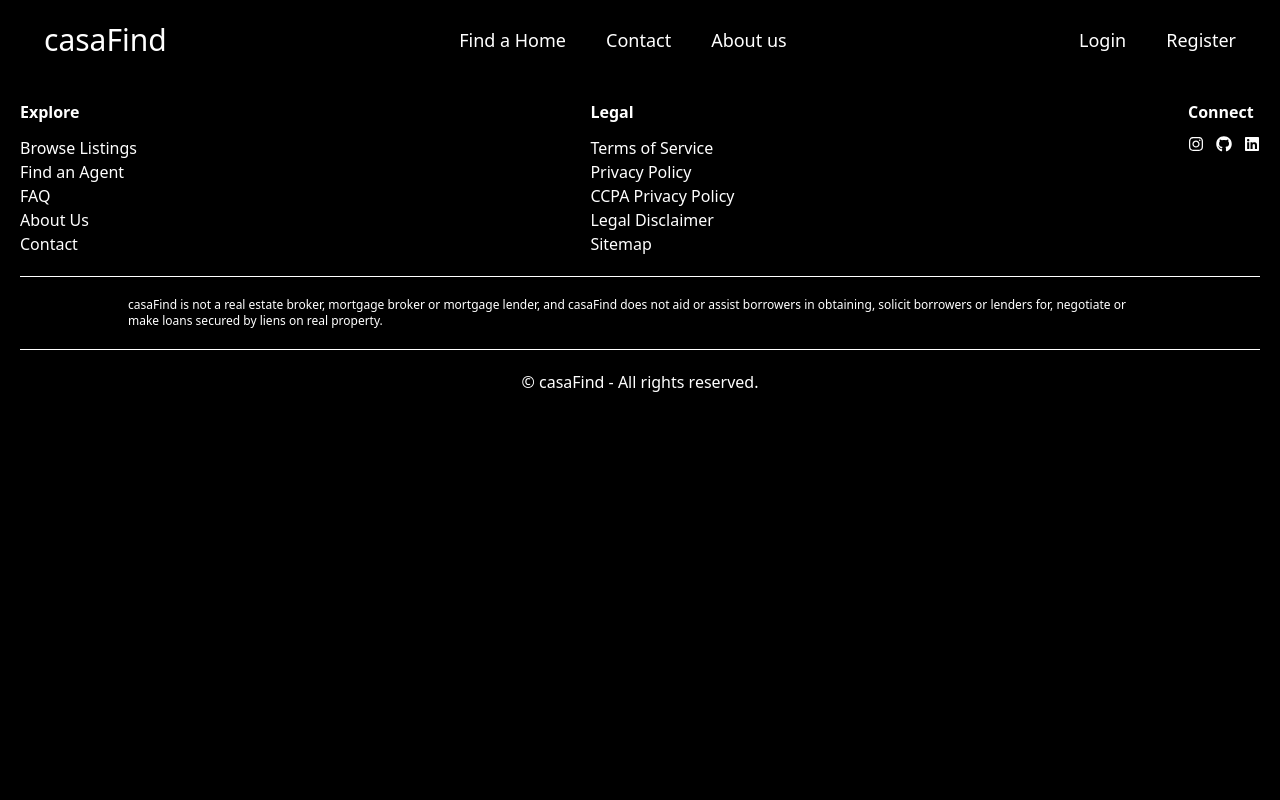
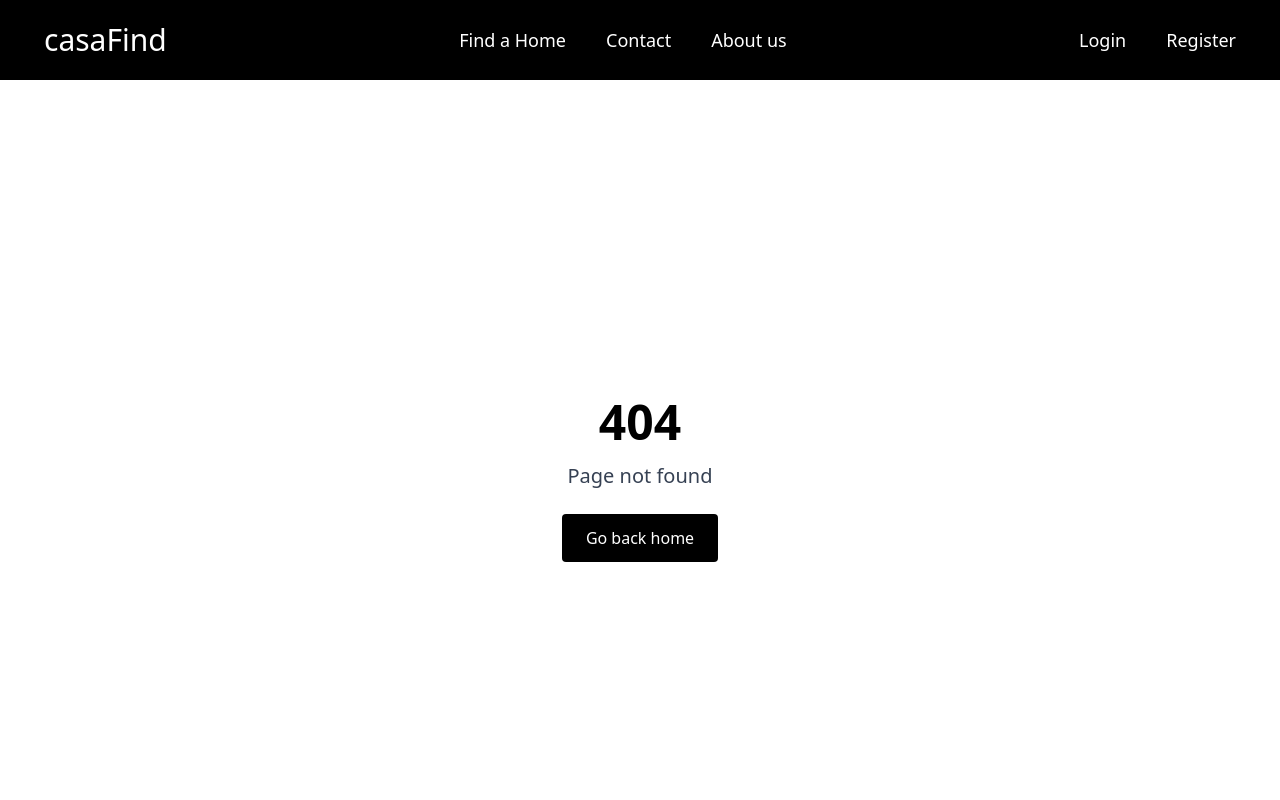
Before and after one commit to shefket-mustafa/CasaFind, a React (Vite) app in the folder client/: page /faq in a window 1280 px wide. Shown: the top 800 px of the page. Built offline with nearby package versions, Linux system fonts and the light colour scheme.

Commit message:
Page not found component created

```diff
--- a/client/src/App.tsx
+++ b/client/src/App.tsx
@@ -16,11 +16,14 @@ import Login from "./pages/Login"
 import Register from "./pages/Register"
 import { useEffect } from "react"
 import { setNavigate } from "./auth-hooks/requester"
+import { useAuth } from "./context/AuthContext"
+import PageNotFound from "./pages/PageNotFound"
 
 function App() {
 
   const {popMessage} = usePopUp();
   const navigate = useNavigate();
+  const {user} = useAuth();
 
   useEffect(() => {
     setNavigate(navigate);
@@ -44,9 +47,9 @@ function App() {
       <Route path="/login" element={<Login />} />
       <Route path="/register" element={<Register />} />
 
+      {user?.email === "admin@abv.bg" && (<Route path="/admin" element={<AdminPanel />} />)}
 
-      <Route path="/admin" element={<AdminPanel />} />
-
+    <Route path="*" element={<PageNotFound />}></Route>
 
     </Routes>
     <Footer />
--- /dev/null
+++ b/client/src/pages/PageNotFound.tsx
@@ -0,0 +1,16 @@
+import { Link } from "react-router";
+
+export default function PageNotFound() {
+  return (
+    <div className="min-h-screen flex flex-col items-center justify-center bg-white px-4 py-12">
+      <h1 className="text-5xl font-bold text-black mb-4">404</h1>
+      <p className="text-xl text-gray-700 mb-6">Page not found</p>
+      <Link
+        to="/"
+        className="text-white bg-black px-6 py-3 rounded hover:bg-gray-800 transition"
+      >
+        Go back home
+      </Link>
+    </div>
+  );
+}
```
